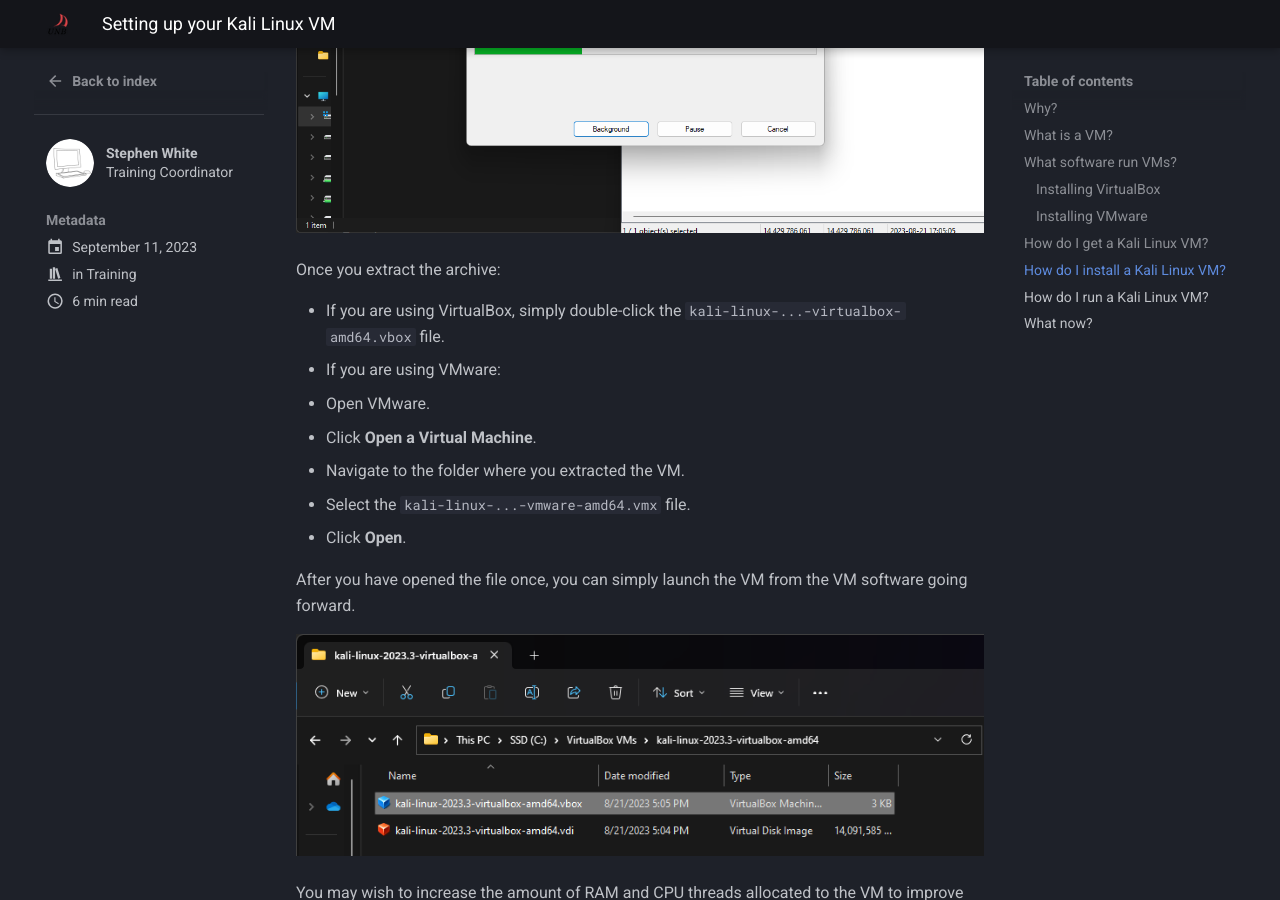
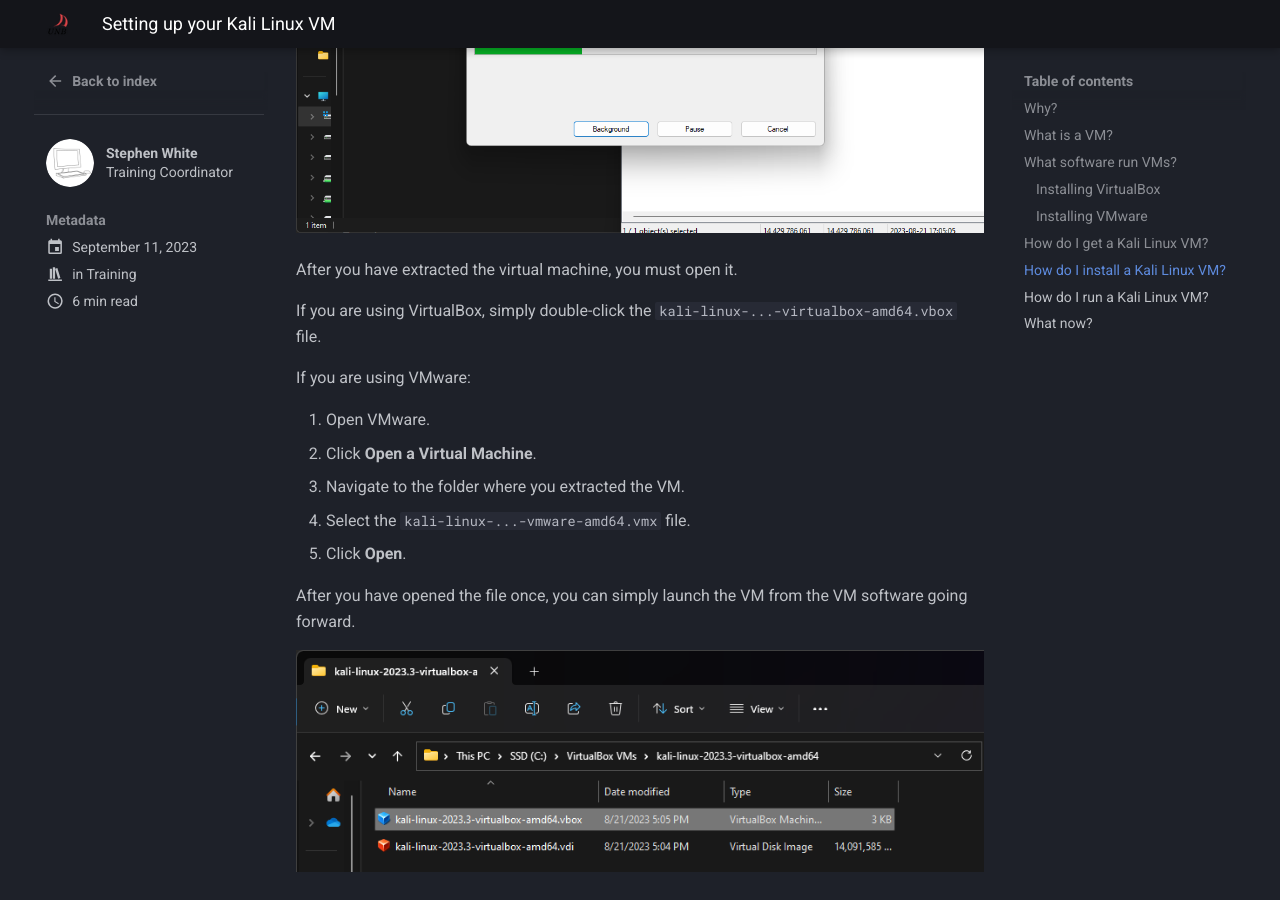
Before and after one commit to UNBCTF/UNBCTF.github.io, an MkDocs documentation site: the page built from docs/blog/posts/training/setting-up-kali/setting-up-kali.md, in a window 1280 px wide and 900 px high, scrolled down 12883 px. Built offline with MkDocs 1.6.1 and Material for MkDocs 9.7.7, drawn with Linux system fonts in a browser that asks for light colours.

Commit message:
Fix list

```diff
--- a/docs/blog/posts/training/setting-up-kali/setting-up-kali.md
+++ b/docs/blog/posts/training/setting-up-kali/setting-up-kali.md
@@ -143,15 +143,17 @@
 
 ![Extracting Kali Linux](./images/extracting-vm.png)
 
-Once you extract the archive:
+After you have extracted the virtual machine, you must open it.
 
-- If you are using VirtualBox, simply double-click the `kali-linux-...-virtualbox-amd64.vbox` file.
-- If you are using VMware:
-  1. Open VMware.
-  2. Click **Open a Virtual Machine**.
-  3. Navigate to the folder where you extracted the VM.
-  4. Select the `kali-linux-...-vmware-amd64.vmx` file.
-  5. Click **Open**.
+If you are using VirtualBox, simply double-click the `kali-linux-...-virtualbox-amd64.vbox` file.
+
+If you are using VMware:
+
+1. Open VMware.
+2. Click **Open a Virtual Machine**.
+3. Navigate to the folder where you extracted the VM.
+4. Select the `kali-linux-...-vmware-amd64.vmx` file.
+5. Click **Open**.
 
 After you have opened the file once, you can simply launch the VM from the VM software going forward.
 
```
